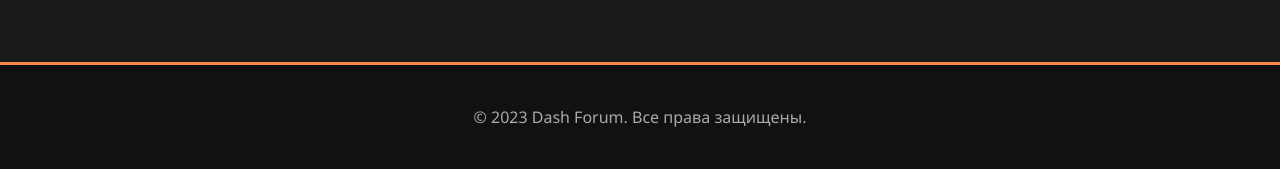
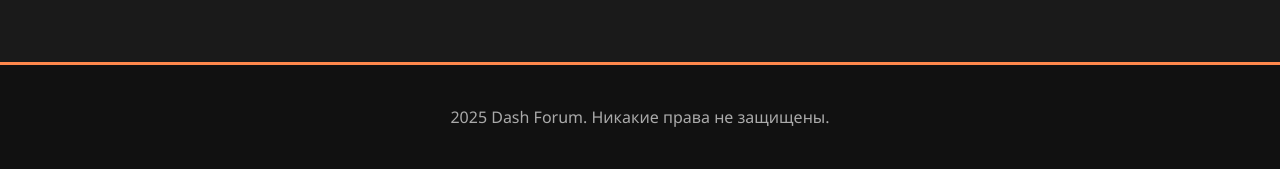
Before and after one commit to Ismatullllo-2/dash_forum, a Flask app: page / in a window 1280 px wide. Shown: the part 355-524 px from the top of the page. Run offline with Flask 3, Linux system fonts and the light colour scheme; parts of the project's set-up code (start-up, migrations or seed data) failed here and were passed over.

Commit message:
Update base.html

```diff
--- a/templates/base.html
+++ b/templates/base.html
@@ -39,7 +39,8 @@
     </div>
 
     <footer>
-        <p>© 2023 Dash Forum. Все права защищены.</p>
+        <p> 2025 Dash Forum. Никакие права не защищены.</p>
     </footer>
 </body>
+
 </html>
```
